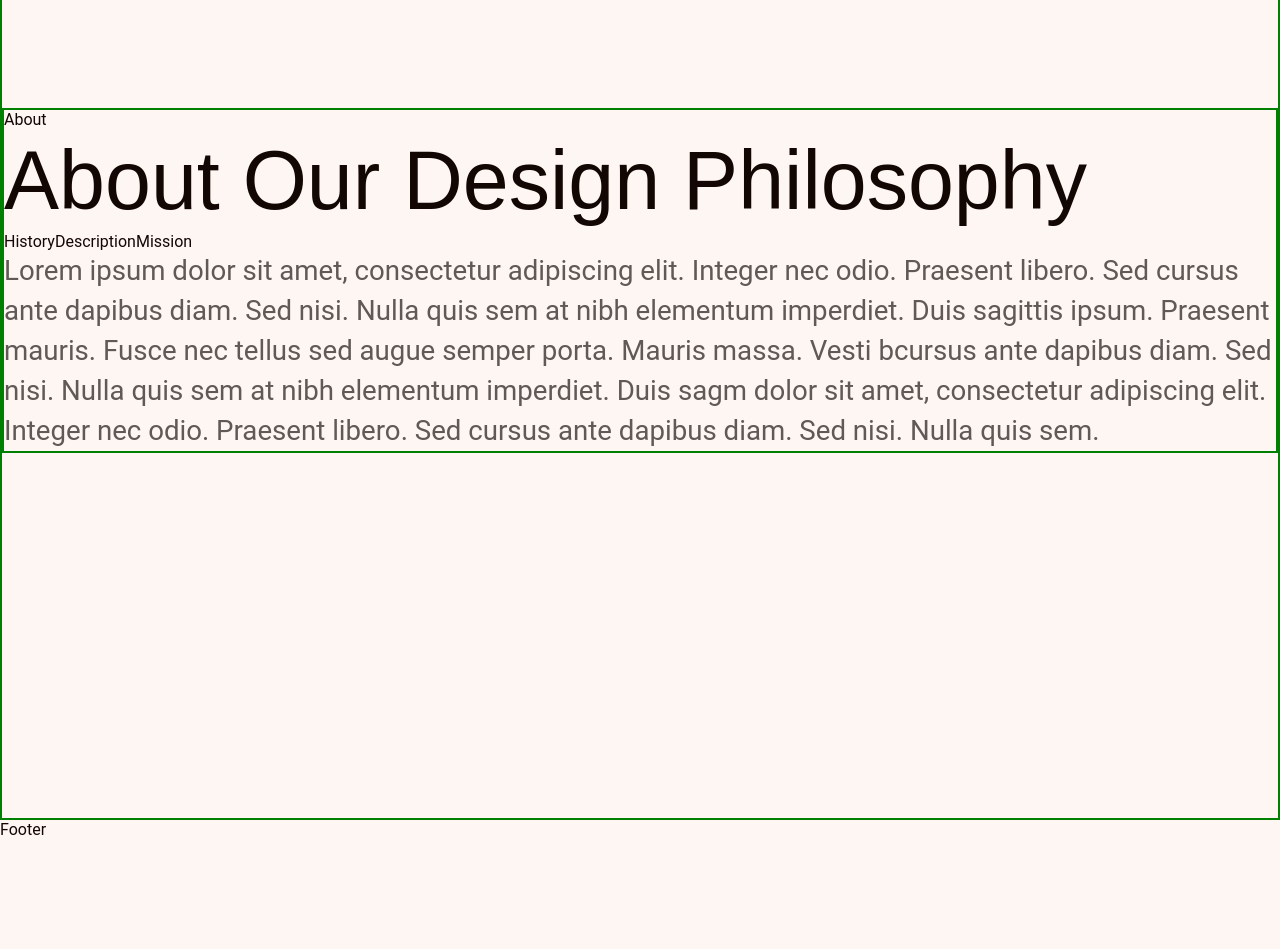
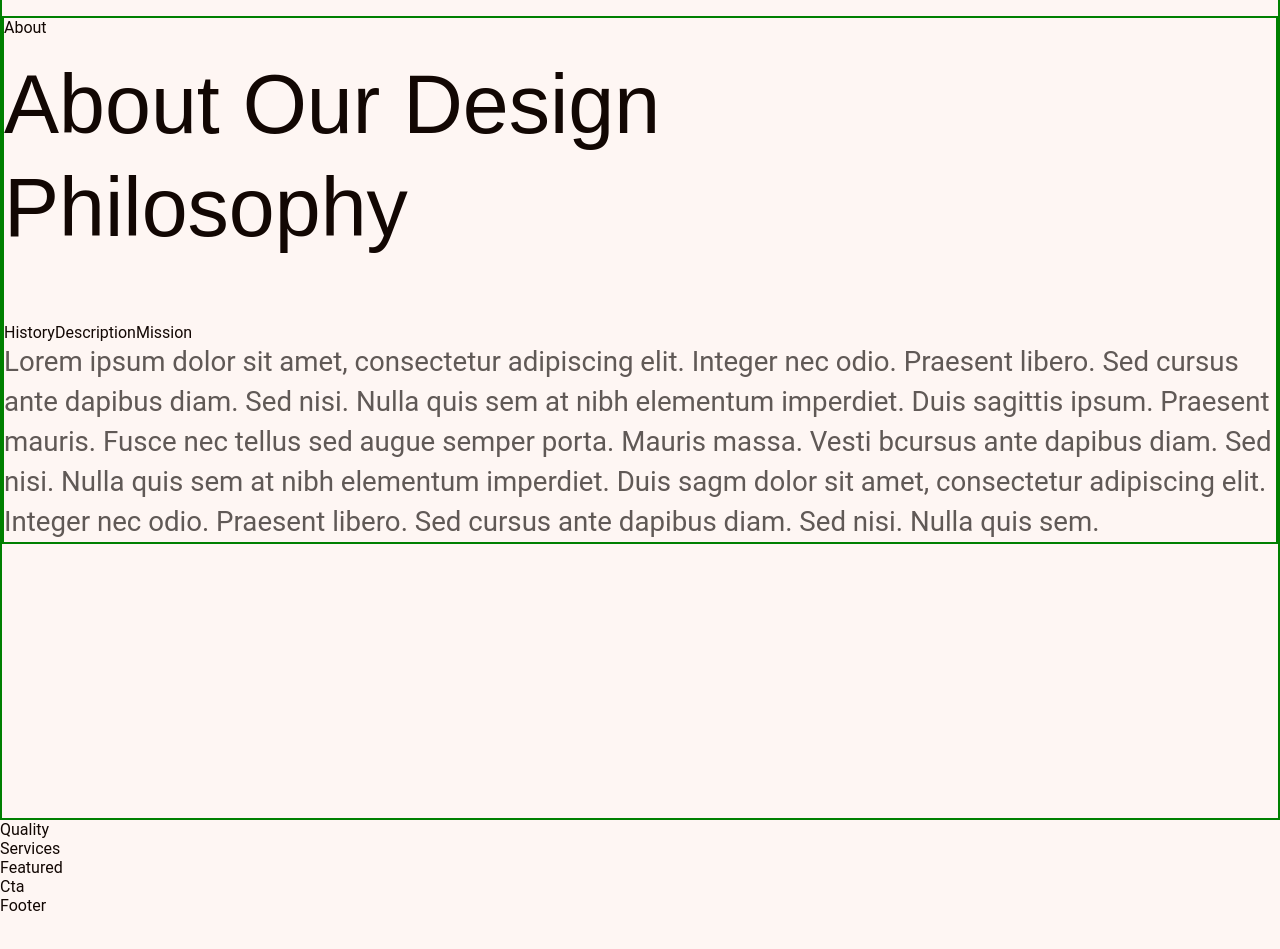
Before and after one commit to adinduokoro/Lizz-Will-Design, a React (Create React App) app: page / in a window 1280 px wide. Shown: the part 1340-2289 px from the top of the page. After the commit the page ends 2255 px from the top, so only its background shows below. Built offline with nearby package versions, Linux system fonts and the light colour scheme.

Commit message:
Setting up home page structure

```diff
--- a/src/components/about/About.module.css
+++ b/src/components/about/About.module.css
@@ -10,3 +10,8 @@
   width: 104.9375rem;
   border: 2px solid green;
 }
+
+.about-container h2 {
+  width: 46.1875rem;
+  margin: 1rem 0 4rem;
+}
--- /dev/null
+++ b/src/components/cta/Cta.js
@@ -0,0 +1,10 @@
+import React from 'react'
+import styles from "./Cta.module.css"
+
+const Cta = () => {
+  return (
+    <div>Cta</div>
+  )
+}
+
+export default Cta
--- /dev/null
+++ b/src/components/featured/Featured.js
@@ -0,0 +1,10 @@
+import React from 'react'
+import styles from "./Featured.module.css"
+
+const Featured = () => {
+  return (
+    <div>Featured</div>
+  )
+}
+
+export default Featured
--- a/src/components/index.js
+++ b/src/components/index.js
@@ -2,4 +2,8 @@ export { default as Layout } from "./layout/Layout";
 export { default as Navigation } from "./navigation/Navigation";
 export { default as Hero } from "./hero/Hero";
 export { default as About } from "./about/About";
+export { default as Quality } from "./quality/Quality";
+export { default as Services } from "./services/Services";
+export { default as Featured } from "./featured/Featured";
+export { default as Cta } from "./cta/Cta";
 export { default as Footer } from "./footer/Footer";
--- a/src/components/layout/Layout.module.css
+++ b/src/components/layout/Layout.module.css
@@ -1,4 +1,3 @@
 .layout {
   position: relative;
-  height: 500vh;
 }
--- /dev/null
+++ b/src/components/quality/Quality.js
@@ -0,0 +1,10 @@
+import React from 'react'
+import styles from "./Quality.module.css"
+
+const Quality = () => {
+  return (
+    <div>Quality</div>
+  )
+}
+
+export default Quality
--- /dev/null
+++ b/src/components/services/Services.js
@@ -0,0 +1,10 @@
+import React from 'react'
+import styles from "./Service.module.css"
+
+const Services = () => {
+  return (
+    <div>Services</div>
+  )
+}
+
+export default Services
--- a/src/pages/home/Home.js
+++ b/src/pages/home/Home.js
@@ -1,16 +1,16 @@
 import React from 'react'
 import styles from "./Home.module.css"
-import { About, Hero } from '../../components'
+import { About, Cta, Featured, Hero, Quality, Services } from '../../components'
 
 const Home = () => {
   return (
     <div>
       <Hero />
       <About />
-      {/* Quality */}
-      {/* Services */}
-      {/* Featured */}
-      {/* Cta */}
+      <Quality />
+      <Services />
+      <Featured />
+      <Cta />
     </div>
   )
 }
```
Also changed, not shown: src/components/cta/Cta.module.css (added), src/components/featured/Featured.module.css (added), src/components/quality/Quality.module.css (added), src/components/services/Service.module.css (added).
